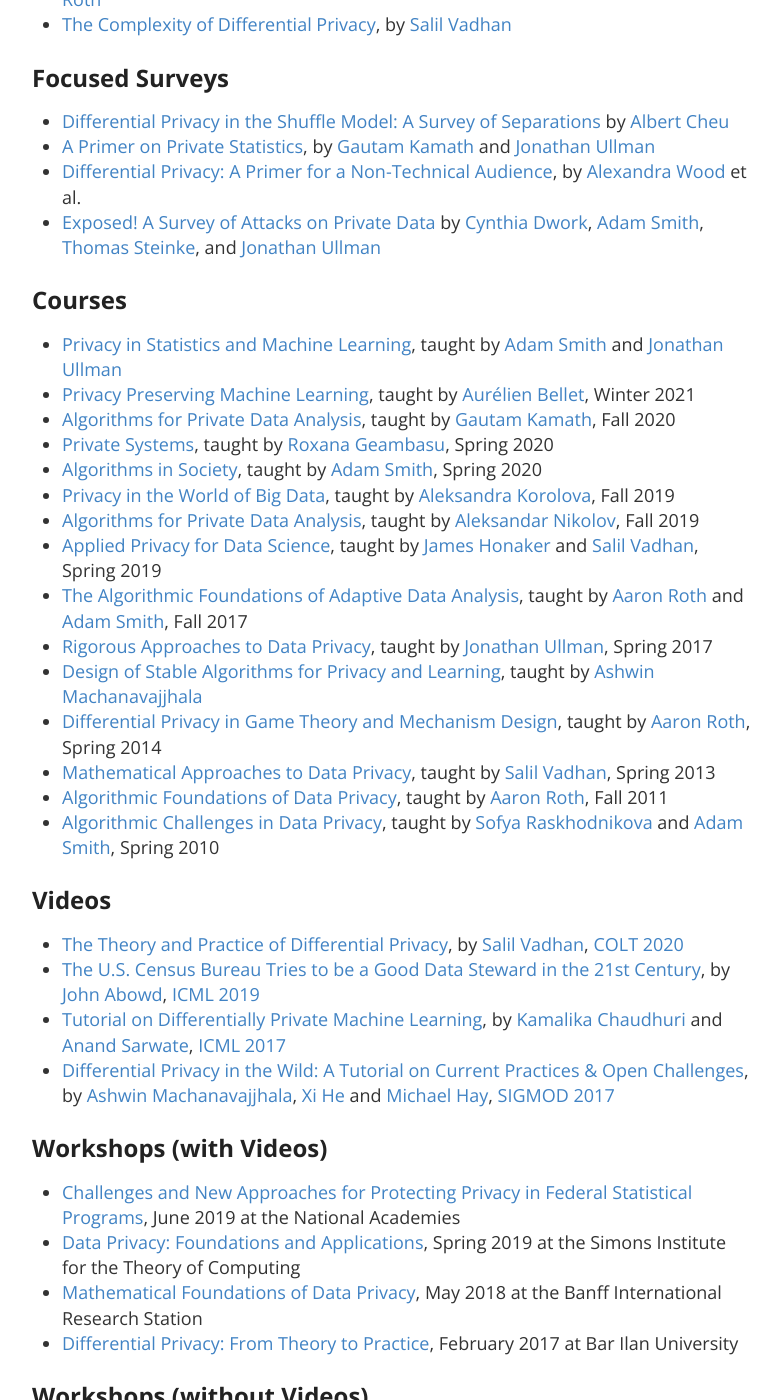
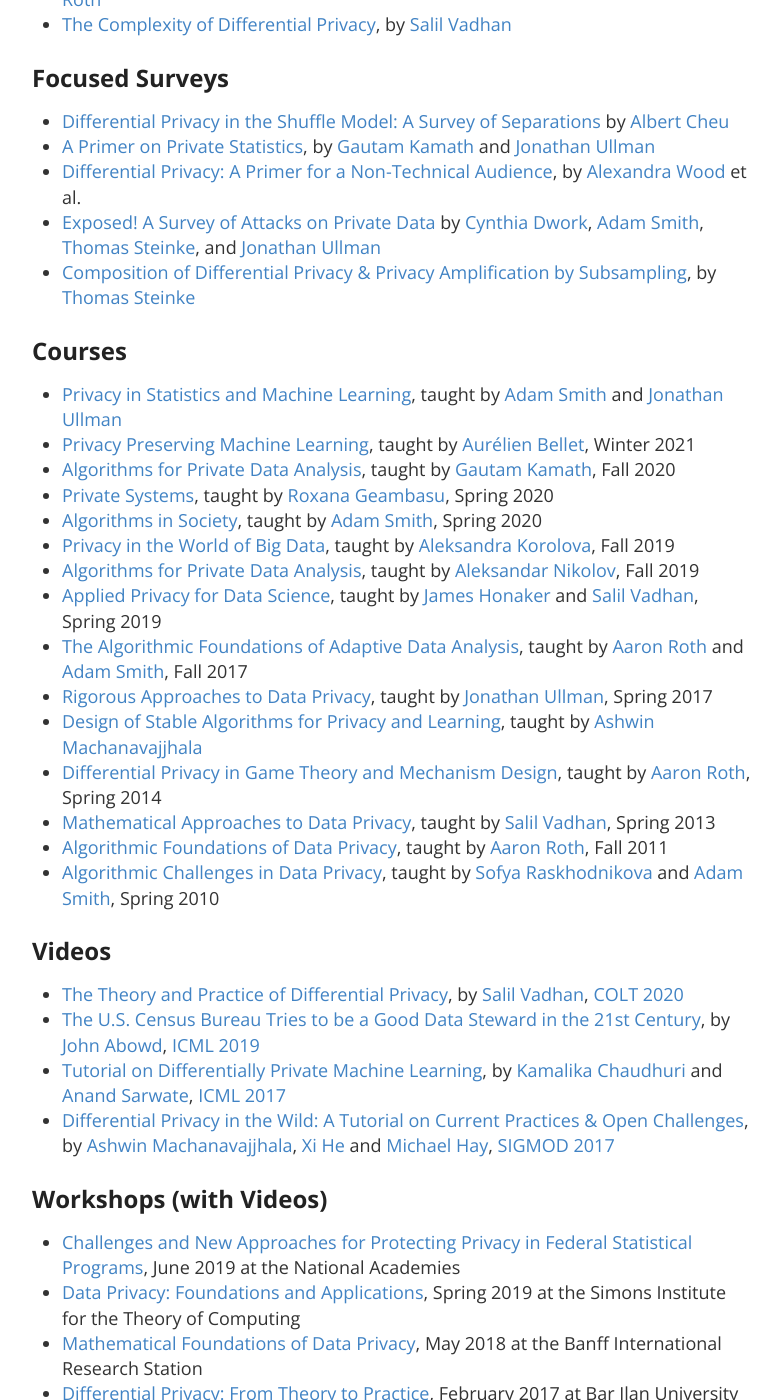
Before and after one commit to differentialprivacy/differentialprivacy, a Jekyll site: the page built from resources.md, in a window 1280 px wide and 1400 px high, scrolled down 289 px. Shown: the whole window, without its empty margins (248-1028 px from the left). Built offline with Jekyll 4.4.1, drawn with Linux system fonts in a browser that asks for light colours; some of the changed text lies outside the part shown.

Commit message:
Update resources.md
added tumult analytics and other resources

```diff
--- a/resources.md
+++ b/resources.md
@@ -13,6 +13,7 @@
 * [A Primer on Private Statistics](https://arxiv.org/abs/2005.00010), by [Gautam Kamath](http://www.gautamkamath.com/) and [Jonathan Ullman](http://www.ccs.neu.edu/home/jullman/)
 * [Differential Privacy: A Primer for a Non-Technical Audience](https://salil.seas.harvard.edu/files/salil/files/differential_privacy_primer_nontechnical_audience.pdf), by [Alexandra Wood](https://cyber.harvard.edu/people/awood) et al.
 * [Exposed! A Survey of Attacks on Private Data](https://privacytools.seas.harvard.edu/publications/exposed-survey-attacks-private-data) by [Cynthia Dwork](https://www.microsoft.com/en-us/research/people/dwork/), [Adam Smith](https://cs-people.bu.edu/ads22/), [Thomas Steinke](http://www.thomas-steinke.net/), and [Jonathan Ullman](http://www.ccs.neu.edu/home/jullman/)
+* [Composition of Differential Privacy & Privacy Amplification by Subsampling](https://arxiv.org/abs/2210.00597), by [Thomas Steinke](http://www.thomas-steinke.net/)
 
 ## Courses
 * [Privacy in Statistics and Machine Learning](https://dpcourse.github.io/), taught by [Adam Smith](https://cs-people.bu.edu/ads22/) and [Jonathan Ullman](http://www.ccs.neu.edu/home/jullman/)
@@ -42,6 +43,7 @@
 * [Data Privacy: Foundations and Applications](https://simons.berkeley.edu/programs/privacy2019), Spring 2019 at the Simons Institute for the Theory of Computing
 * [Mathematical Foundations of Data Privacy](https://www.birs.ca/events/2018/5-day-workshops/18w5189), May 2018 at the Banff International Research Station
 * [Differential Privacy: From Theory to Practice](http://cyber.biu.ac.il/event/the-7th-biu-winter-school/), February 2017 at Bar Ilan University
+* [Workshop on Differential Privacy and Statistical Data Analysis](http://www.fields.utoronto.ca/activities/22-23/privacy), July 2022 at the Fields Institute.
 
 ## Workshops (without Videos)
 * [Theory and Practice of Differential Privacy (TPDP)](https://tpdp.journalprivacyconfidentiality.org/)
```
Also changed, not shown: other parts of resources.md (+1 -0 lines).
